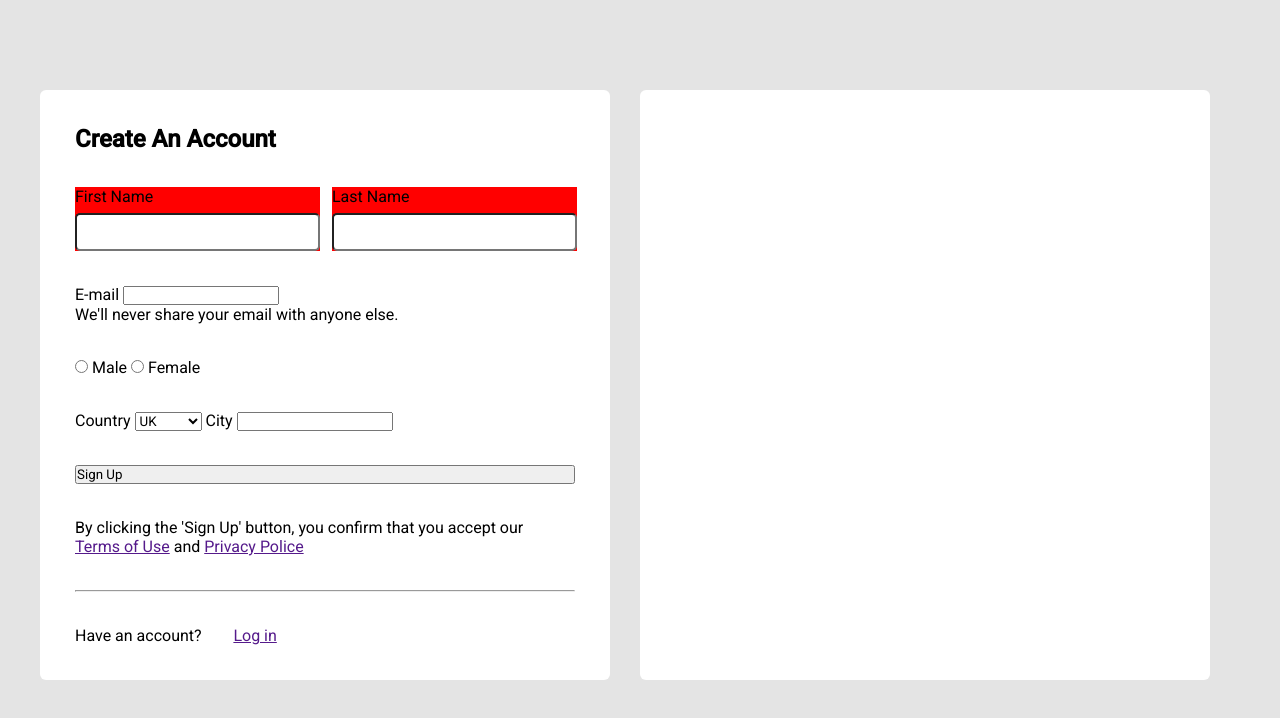
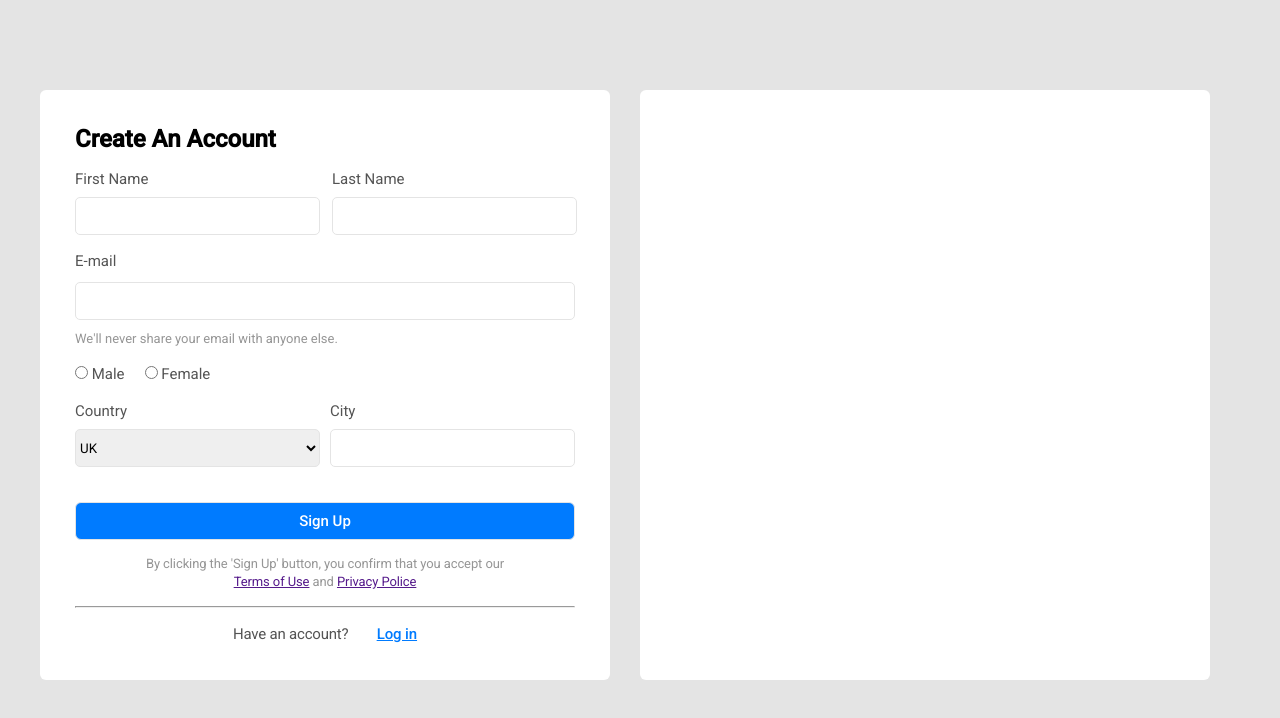
Before and after one commit to passechnik/homework-06-form, a plain HTML site: page index.html in a window 1280 px wide. Drawn offline with Linux system fonts and the light colour scheme.

Commit message:
end left section

```diff
--- a/index.html
+++ b/index.html
@@ -23,9 +23,10 @@
             </div>
 
             <div class="left__row">
-                <label for="">
+                <label class="email">
                     E-mail
-                    <input type="email" name="email">
+                    <br>
+                    <input type="email" name="email" class="email__input">
                     <p>We'll never share your email with anyone else.</p>
                 </label>
             </div>
@@ -44,6 +45,7 @@
             <div class="left__row">
                 <label for="country">
                     Country
+                    <br>
                     <select name="" id="country">
                         <option value="UK">UK</option>
                         <option value="USA">USA</option>
@@ -52,15 +54,16 @@
                 </label>
                 <label for="city">
                     City
+                    <br>
                     <input type="text" name="city">
                 </label>
             </div>
 
-            <button class="left__row">Sign Up</button>
+            <input type="button" value="Sign Up" class="button">
 
-            <p class="center">By clicking the 'Sign Up' button, you confirm that you accept our <br><a href="">Terms of Use</a> and <a href="">Privacy Police</a></p>
+            <p class="terms">By clicking the 'Sign Up' button, you confirm that you accept our <br><a href="">Terms of Use</a> and <a href="">Privacy Police</a></p>
             <hr>
-            <p class="center">Have an account?&nbsp&nbsp&nbsp&nbsp&nbsp&nbsp&nbsp&nbsp<a href="">Log in</a></p>
+            <p class="log-in">Have an account?&nbsp&nbsp&nbsp&nbsp&nbsp&nbsp&nbsp&nbsp<a href="">Log in</a></p>
         </section>
 
         <section class="right"></section>
--- a/styles.css
+++ b/styles.css
@@ -30,9 +30,17 @@ section {
 }
 
 .name {
-    background-color: red;
     display: inline-flex;
     flex-direction: column;
+}
+
+.left__row {
+    font-family: 'Roboto', sans-serif;
+    font-style: normal;
+    font-weight: 400;
+    font-size: 15px;
+    line-height: 22px;
+    color: #545454;
 }
 
 .left__row:first-of-type {
@@ -46,4 +54,104 @@ section {
     height: 38px;
     border-radius: 5px;
     margin-top: 7px;
+    border: 1px solid #E4E4E4;
 }
+
+.left__row:nth-child(4) {
+    display: flex;
+    gap: 20px;
+}
+
+.email {
+    display: flex;
+    flex-direction: column;
+    gap: 10px;
+}
+
+.email__input {
+    width: 500px;
+    height: 38px;
+    border-radius: 5px;
+    border: 1px solid #E4E4E4;
+}
+
+.email p {
+    font-family: 'Roboto';
+    font-style: normal;
+    font-weight: 400;
+    font-size: 13px;
+    line-height: 18px;
+    color: #969696;
+}
+
+
+
+.left__row:nth-child(5) {
+    display: flex;
+    flex-direction: row;
+    gap: 10px;
+}
+
+.left__row:nth-child(5) input, select {
+    width: 245px;
+    height: 38px;
+    border-radius: 5px;
+    border: 1px solid #E4E4E4;
+    margin-top: 7px;
+    margin-bottom: 20px;
+}
+
+.button {
+    width: 500px;
+    height: 38px;
+    background: #007BFF;
+    border: 1px solid #E4E4E4;
+    border-radius: 6px;
+    font-family: 'Roboto';
+    font-style: normal;
+    font-weight: 500;
+    font-size: 15px;
+    line-height: 22px;
+    text-align: center;
+    color: white;
+}
+
+.terms {
+    display: inline-block;
+    width: 410px;
+    height: 36px;
+    font-family: 'Roboto';
+    font-style: normal;
+    font-weight: 400;
+    font-size: 13px;
+    line-height: 18px;
+    text-align: center;
+    letter-spacing: -0.1px;
+    color: #969696;
+    align-self: center;
+}
+
+.log-in {
+    font-family: 'Roboto';
+    font-style: normal;
+    font-weight: 400;
+    font-size: 15px;
+    line-height: 22px;
+    letter-spacing: -0.2px;
+    color: #545454;
+    text-align: center;
+}
+
+.log-in a {
+    font-family: 'Roboto';
+    font-style: normal;
+    font-weight: 500;
+    font-size: 15px;
+    line-height: 22px;
+    letter-spacing: -0.1px;
+    color: #007BFF;
+}
+
+hr {
+    color: #E4E4E4;
+}
```
